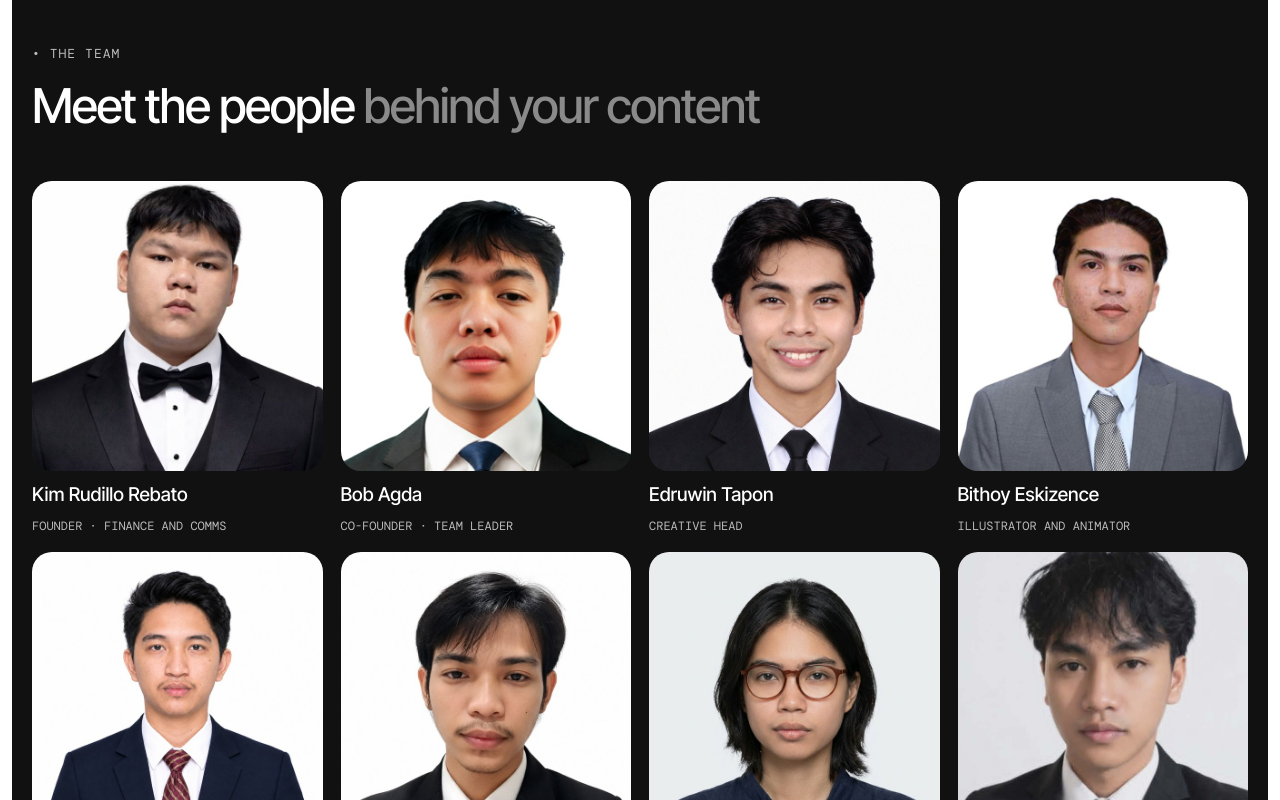
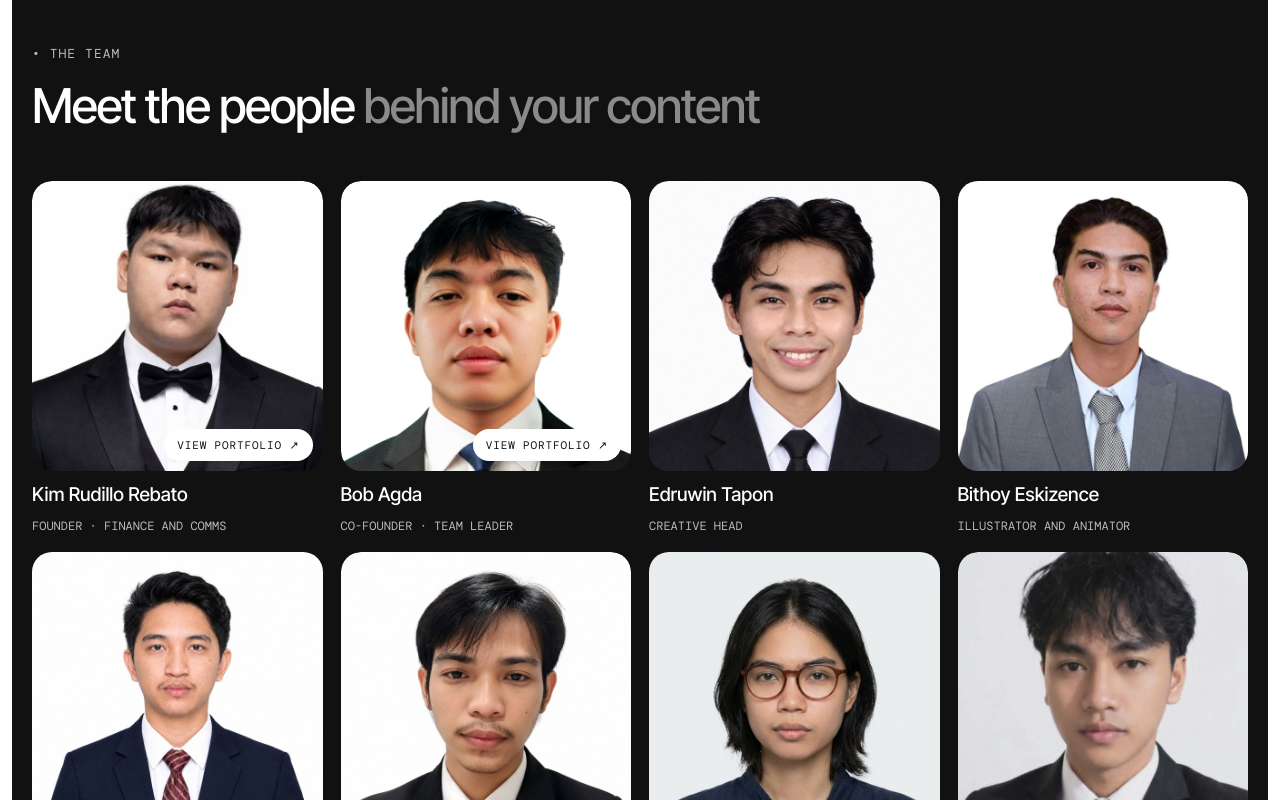
Before and after one commit to rookiemf/m1st-studio, a plain HTML site: page index.html in a window 1280 px wide. Shown: the part 11200-12000 px from the top of the page. Drawn offline with nearby package versions, Linux system fonts and the light colour scheme.

Commit message:
Add View portfolio buttons to team cards; update Michael's name
Co-Authored-By: Claude Opus 5.5 <noreply@anthropic.com>
Claude-Session: https://claude.ai/code/session_01YKMgVAtRemqs9DfXY9mgEG

```diff
--- a/index.html
+++ b/index.html
@@ -33,6 +33,14 @@ a{color:#7A1F2B}a:hover{color:#111111}
 .m1-pulse{animation:m1-pulse 2.4s ease-in-out infinite}
 .m1-lift{transition:transform .35s ease,box-shadow .35s ease}
 .m1-lift:hover{transform:translateY(-6px);box-shadow:0 18px 40px rgba(17,17,17,.12)}
+.m1-pf{position:relative;display:block;border-radius:20px;overflow:hidden;color:#111111;text-decoration:none}
+.m1-pf img{transition:transform .5s ease,filter .5s ease}
+.m1-pf-btn{position:absolute;left:12px;right:12px;bottom:12px;padding:12px 14px;border-radius:999px;background:#FFFFFF;color:#111111;text-align:center;font-family:'DM Mono',monospace;font-size:12px;letter-spacing:.08em;text-transform:uppercase;opacity:0;transform:translateY(10px);transition:opacity .35s ease,transform .35s ease}
+.m1-pf:hover img,.m1-pf:focus-visible img{transform:scale(1.05);filter:brightness(.65)}
+.m1-pf:hover .m1-pf-btn,.m1-pf:focus-visible .m1-pf-btn{opacity:1;transform:none}
+.m1-pf:hover{color:#111111}
+.m1-pf:focus-visible{outline:2px solid #FFFFFF;outline-offset:3px}
+@media (hover:none){.m1-pf-btn{opacity:1;transform:none;left:auto;right:10px;bottom:10px;padding:9px 13px;font-size:11px}}
 @media (prefers-reduced-motion: reduce){.m1-cloud,.m1-bob,.m1-track,.m1-spin,.m1-pulse,.m1-up,.m1-up2,.m1-up3,.m1-up4{animation:none}}
 </style>
 <style id="m1-mobile">
@@ -460,18 +468,18 @@ a{color:#7A1F2B}a:hover{color:#111111}
         <h2 style="margin: 0; max-width: 820px; font-size: 48px; line-height: 1.1; font-weight: 500; letter-spacing: -0.03em">Meet the people <span style="color: #8A8A8A">behind your content</span></h2>
       </div>
       <div style="display: grid; grid-template-columns: repeat(auto-fill, minmax(250px, 1fr)); gap: 18px">
-        <div class="m1-lift" style="display: flex; flex-direction: column; gap: 12px"><img src="img/team-kim.jpg" alt="Kim Rudillo Rebato" loading="lazy" style="width: 100%; aspect-ratio: 1; object-fit: cover; object-position: center 20%; border-radius: 20px; display: block; background: #222222"><strong style="font-size: 19px; font-weight: 500">Kim Rudillo Rebato</strong><span style="font-family: 'DM Mono', monospace; font-size: 12px; color: #BBBBBB">FOUNDER · FINANCE AND COMMS</span></div>
-        <div class="m1-lift" style="display: flex; flex-direction: column; gap: 12px"><img src="img/team-bob.jpg" alt="Bob Agda" loading="lazy" style="width: 100%; aspect-ratio: 1; object-fit: cover; object-position: center 20%; border-radius: 20px; display: block; background: #222222"><strong style="font-size: 19px; font-weight: 500">Bob Agda</strong><span style="font-family: 'DM Mono', monospace; font-size: 12px; color: #BBBBBB">CO-FOUNDER · TEAM LEADER</span></div>
+        <div class="m1-lift" style="display: flex; flex-direction: column; gap: 12px"><a class="m1-pf" href="https://kimrebato.pages.dev/" target="_blank" rel="noopener" aria-label="View Kim Rudillo Rebato's portfolio (opens in a new tab)"><img src="img/team-kim.jpg" alt="Kim Rudillo Rebato" loading="lazy" style="width: 100%; aspect-ratio: 1; object-fit: cover; object-position: center 20%; border-radius: 20px; display: block; background: #222222"><span class="m1-pf-btn" aria-hidden="true">View portfolio ↗</span></a><strong style="font-size: 19px; font-weight: 500">Kim Rudillo Rebato</strong><span style="font-family: 'DM Mono', monospace; font-size: 12px; color: #BBBBBB">FOUNDER · FINANCE AND COMMS</span></div>
+        <div class="m1-lift" style="display: flex; flex-direction: column; gap: 12px"><a class="m1-pf" href="https://bobagda.netlify.app/" target="_blank" rel="noopener" aria-label="View Bob Agda's portfolio (opens in a new tab)"><img src="img/team-bob.jpg" alt="Bob Agda" loading="lazy" style="width: 100%; aspect-ratio: 1; object-fit: cover; object-position: center 20%; border-radius: 20px; display: block; background: #222222"><span class="m1-pf-btn" aria-hidden="true">View portfolio ↗</span></a><strong style="font-size: 19px; font-weight: 500">Bob Agda</strong><span style="font-family: 'DM Mono', monospace; font-size: 12px; color: #BBBBBB">CO-FOUNDER · TEAM LEADER</span></div>
         <div class="m1-lift" style="display: flex; flex-direction: column; gap: 12px"><img src="img/team-druwin.jpg" alt="Edruwin Tapon" loading="lazy" style="width: 100%; aspect-ratio: 1; object-fit: cover; object-position: center 20%; border-radius: 20px; display: block; background: #222222"><strong style="font-size: 19px; font-weight: 500">Edruwin Tapon</strong><span style="font-family: 'DM Mono', monospace; font-size: 12px; color: #BBBBBB">CREATIVE HEAD</span></div>
         <div class="m1-lift" style="display: flex; flex-direction: column; gap: 12px"><img src="img/team-bithoy.jpg" alt="Bithoy Eskizence" loading="lazy" style="width: 100%; aspect-ratio: 1; object-fit: cover; object-position: center 20%; border-radius: 20px; display: block; background: #222222"><strong style="font-size: 19px; font-weight: 500">Bithoy Eskizence</strong><span style="font-family: 'DM Mono', monospace; font-size: 12px; color: #BBBBBB">ILLUSTRATOR AND ANIMATOR</span></div>
         <div class="m1-lift" style="display: flex; flex-direction: column; gap: 12px"><img src="img/team-kian.jpg" alt="Kian Metin Cajipo" loading="lazy" style="width: 100%; aspect-ratio: 1; object-fit: cover; object-position: center 20%; border-radius: 20px; display: block; background: #222222"><strong style="font-size: 19px; font-weight: 500">Kian Metin Cajipo</strong><span style="font-family: 'DM Mono', monospace; font-size: 12px; color: #BBBBBB">ILLUSTRATOR AND ANIMATOR</span></div>
-        <div class="m1-lift" style="display: flex; flex-direction: column; gap: 12px"><img src="img/team-marc.jpg" alt="Marc Cada" loading="lazy" style="width: 100%; aspect-ratio: 1; object-fit: cover; object-position: center 20%; border-radius: 20px; display: block; background: #222222"><strong style="font-size: 19px; font-weight: 500">Marc Cada</strong><span style="font-family: 'DM Mono', monospace; font-size: 12px; color: #BBBBBB">ILLUSTRATOR AND ANIMATOR</span></div>
+        <div class="m1-lift" style="display: flex; flex-direction: column; gap: 12px"><a class="m1-pf" href="https://marccada.pages.dev/" target="_blank" rel="noopener" aria-label="View Marc Cada's portfolio (opens in a new tab)"><img src="img/team-marc.jpg" alt="Marc Cada" loading="lazy" style="width: 100%; aspect-ratio: 1; object-fit: cover; object-position: center 20%; border-radius: 20px; display: block; background: #222222"><span class="m1-pf-btn" aria-hidden="true">View portfolio ↗</span></a><strong style="font-size: 19px; font-weight: 500">Marc Cada</strong><span style="font-family: 'DM Mono', monospace; font-size: 12px; color: #BBBBBB">ILLUSTRATOR AND ANIMATOR</span></div>
         <div class="m1-lift" style="display: flex; flex-direction: column; gap: 12px"><img src="img/team-marinelle.jpg" alt="Marinelle Anabaab" loading="lazy" style="width: 100%; aspect-ratio: 1; object-fit: cover; object-position: center 20%; border-radius: 20px; display: block; background: #222222"><strong style="font-size: 19px; font-weight: 500">Marinelle Anabaab</strong><span style="font-family: 'DM Mono', monospace; font-size: 12px; color: #BBBBBB">HEAD VIDEO EDITOR</span></div>
-        <div class="m1-lift" style="display: flex; flex-direction: column; gap: 12px"><img src="img/team-kane.jpg" alt="Kane Valles" loading="lazy" style="width: 100%; aspect-ratio: 1; object-fit: cover; object-position: center 20%; border-radius: 20px; display: block; background: #222222"><strong style="font-size: 19px; font-weight: 500">Kane Valles</strong><span style="font-family: 'DM Mono', monospace; font-size: 12px; color: #BBBBBB">VIDEO EDITOR</span></div>
-        <div class="m1-lift" style="display: flex; flex-direction: column; gap: 12px"><img src="img/team-nick.jpg" alt="Nick Algin Noromor" loading="lazy" style="width: 100%; aspect-ratio: 1; object-fit: cover; object-position: center 20%; border-radius: 20px; display: block; background: #222222"><strong style="font-size: 19px; font-weight: 500">Nick Algin Noromor</strong><span style="font-family: 'DM Mono', monospace; font-size: 12px; color: #BBBBBB">3D ANIMATOR</span></div>
-        <div class="m1-lift" style="display: flex; flex-direction: column; gap: 12px"><img src="img/team-michael.jpg" alt="Michael Nethearl" loading="lazy" style="width: 100%; aspect-ratio: 1; object-fit: cover; object-position: center 20%; border-radius: 20px; display: block; background: #222222"><strong style="font-size: 19px; font-weight: 500">Michael Nethearl</strong><span style="font-family: 'DM Mono', monospace; font-size: 12px; color: #BBBBBB">PHOTOGRAPHER AND GRAPHIC DESIGNER</span></div>
+        <div class="m1-lift" style="display: flex; flex-direction: column; gap: 12px"><a class="m1-pf" href="https://kanevalles.pages.dev/" target="_blank" rel="noopener" aria-label="View Kane Valles's portfolio (opens in a new tab)"><img src="img/team-kane.jpg" alt="Kane Valles" loading="lazy" style="width: 100%; aspect-ratio: 1; object-fit: cover; object-position: center 20%; border-radius: 20px; display: block; background: #222222"><span class="m1-pf-btn" aria-hidden="true">View portfolio ↗</span></a><strong style="font-size: 19px; font-weight: 500">Kane Valles</strong><span style="font-family: 'DM Mono', monospace; font-size: 12px; color: #BBBBBB">VIDEO EDITOR</span></div>
+        <div class="m1-lift" style="display: flex; flex-direction: column; gap: 12px"><a class="m1-pf" href="https://nicknoromor.pages.dev/" target="_blank" rel="noopener" aria-label="View Nick Algin Noromor's portfolio (opens in a new tab)"><img src="img/team-nick.jpg" alt="Nick Algin Noromor" loading="lazy" style="width: 100%; aspect-ratio: 1; object-fit: cover; object-position: center 20%; border-radius: 20px; display: block; background: #222222"><span class="m1-pf-btn" aria-hidden="true">View portfolio ↗</span></a><strong style="font-size: 19px; font-weight: 500">Nick Algin Noromor</strong><span style="font-family: 'DM Mono', monospace; font-size: 12px; color: #BBBBBB">3D ANIMATOR</span></div>
+        <div class="m1-lift" style="display: flex; flex-direction: column; gap: 12px"><a class="m1-pf" href="https://michaelcadalin.pages.dev/" target="_blank" rel="noopener" aria-label="View Michael Nethearl E. Cadalin's portfolio (opens in a new tab)"><img src="img/team-michael.jpg" alt="Michael Nethearl E. Cadalin" loading="lazy" style="width: 100%; aspect-ratio: 1; object-fit: cover; object-position: center 20%; border-radius: 20px; display: block; background: #222222"><span class="m1-pf-btn" aria-hidden="true">View portfolio ↗</span></a><strong style="font-size: 19px; font-weight: 500">Michael Nethearl E. Cadalin</strong><span style="font-family: 'DM Mono', monospace; font-size: 12px; color: #BBBBBB">PHOTOGRAPHER AND GRAPHIC DESIGNER</span></div>
         <div class="m1-lift" style="display: flex; flex-direction: column; gap: 12px"><img src="img/team-jade.jpg" alt="Jade Titong" loading="lazy" style="width: 100%; aspect-ratio: 1; object-fit: cover; object-position: center 20%; border-radius: 20px; display: block; background: #222222"><strong style="font-size: 19px; font-weight: 500">Jade Titong</strong><span style="font-family: 'DM Mono', monospace; font-size: 12px; color: #BBBBBB">MARKETING AND SOCIAL MEDIA</span></div>
-        <div class="m1-lift" style="display: flex; flex-direction: column; gap: 12px"><img src="img/team-ronan.jpg" alt="Ronan Ledama" loading="lazy" style="width: 100%; aspect-ratio: 1; object-fit: cover; object-position: center 20%; border-radius: 20px; display: block; background: #222222"><strong style="font-size: 19px; font-weight: 500">Ronan Ledama</strong><span style="font-family: 'DM Mono', monospace; font-size: 12px; color: #BBBBBB">MARKETING AND SOCIAL MEDIA</span></div>
+        <div class="m1-lift" style="display: flex; flex-direction: column; gap: 12px"><a class="m1-pf" href="https://ronanledama.pages.dev/" target="_blank" rel="noopener" aria-label="View Ronan Ledama's portfolio (opens in a new tab)"><img src="img/team-ronan.jpg" alt="Ronan Ledama" loading="lazy" style="width: 100%; aspect-ratio: 1; object-fit: cover; object-position: center 20%; border-radius: 20px; display: block; background: #222222"><span class="m1-pf-btn" aria-hidden="true">View portfolio ↗</span></a><strong style="font-size: 19px; font-weight: 500">Ronan Ledama</strong><span style="font-family: 'DM Mono', monospace; font-size: 12px; color: #BBBBBB">MARKETING AND SOCIAL MEDIA</span></div>
         <div class="m1-lift" style="display: flex; flex-direction: column; gap: 12px"><div aria-hidden="true" style="width: 100%; aspect-ratio: 1; border-radius: 20px; background: #222222; border: 1px dashed #444444; box-sizing: border-box; display: flex; align-items: center; justify-content: center"><svg width="72" height="72" viewBox="0 0 24 24" fill="none" stroke="#555555" stroke-width="1.4" stroke-linecap="round" stroke-linejoin="round"><circle cx="12" cy="8.5" r="3.8"/><path d="M4.5 20.5c.9-4 3.8-6 7.5-6s6.6 2 7.5 6"/></svg></div><span style="font-family: 'DM Mono', monospace; font-size: 12px; color: #BBBBBB">3D ANIMATOR AND DRONE OPERATOR</span></div>
       </div>
     </div>
```
